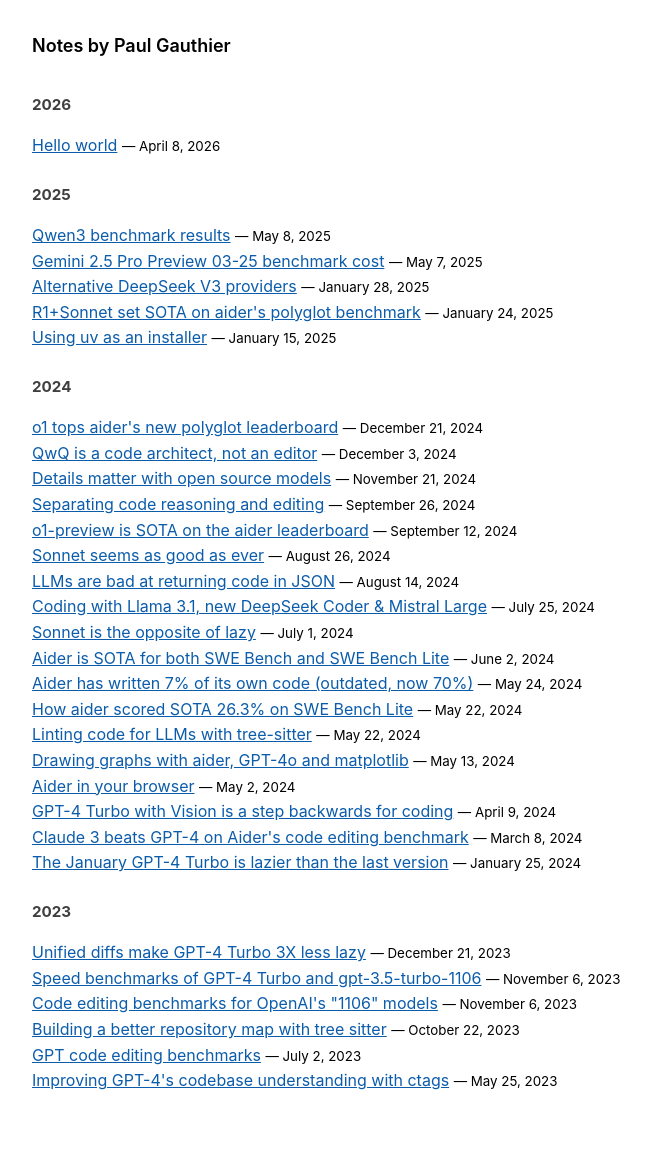
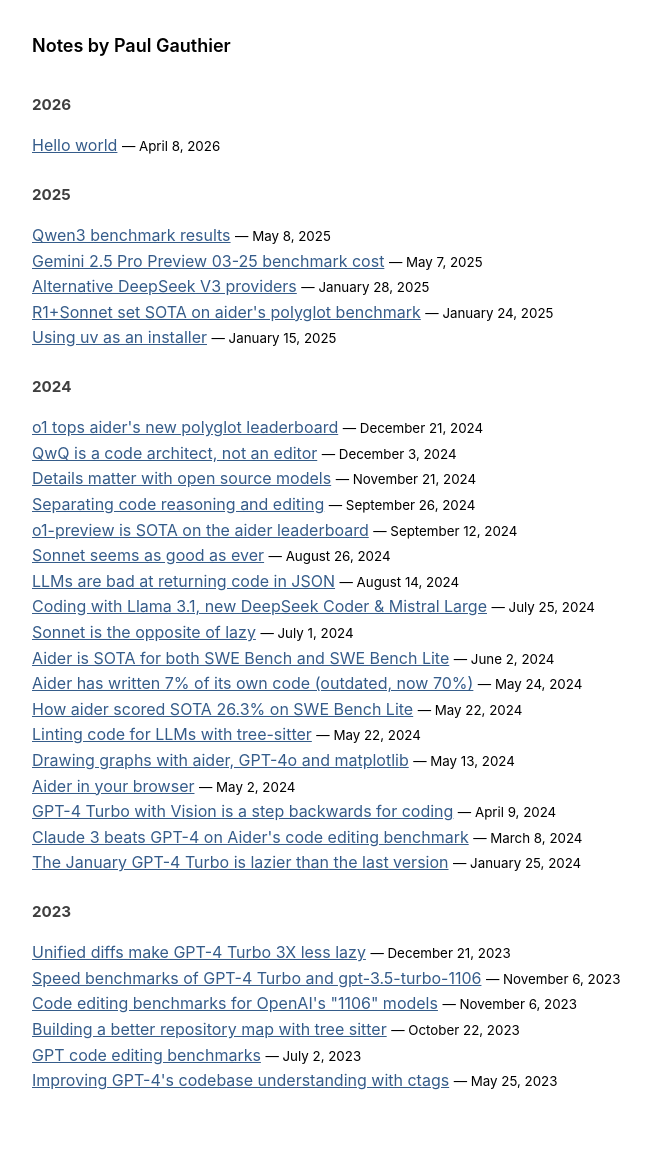
Before and after one commit to paul-gauthier/paul-gauthier.github.io, a Jekyll site: the page built from docs/index.html, in a window 1280 px wide. Shown: the whole page, without its empty margins (224-875 px from the left). Built offline with Jekyll 4.4.1, drawn with Linux system fonts in a browser that asks for light colours.

Commit message:
feat: Use editorial link color variables with dark mode overrides
Co-authored-by: aider (gpt-5.4) <aider@aider.chat>

```diff
--- a/docs/_layouts/default.html
+++ b/docs/_layouts/default.html
@@ -8,6 +8,15 @@
     <style>
       :root {
         color-scheme: light dark;
+        --link-color: #355c8a;
+        --visited-link-color: #7b5f8f;
+      }
+
+      @media (prefers-color-scheme: dark) {
+        :root {
+          --link-color: #8fb8e8;
+          --visited-link-color: #c9acd9;
+        }
       }
 
       body {
@@ -34,11 +43,11 @@
       }
 
       a {
-        color: #0b5cab;
+        color: var(--link-color);
       }
 
       a:visited {
-        color: #6a4aa1;
+        color: var(--visited-link-color);
       }
 
       a:hover,
```
